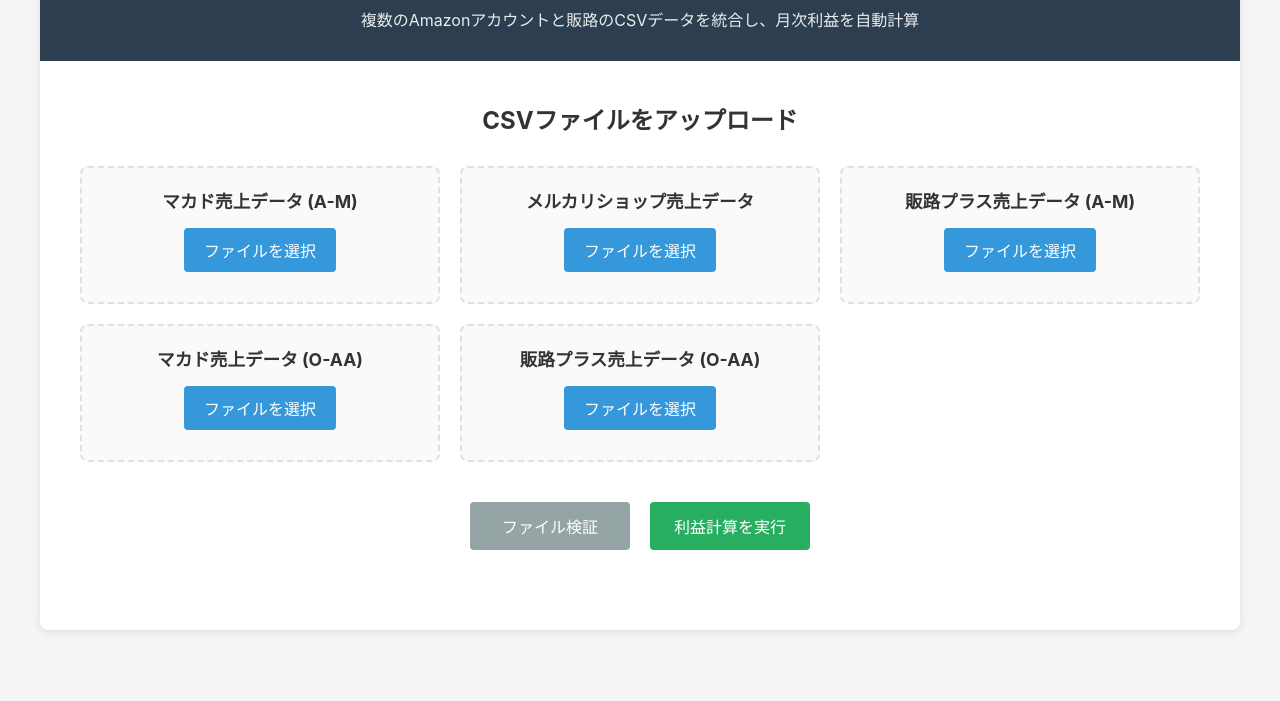
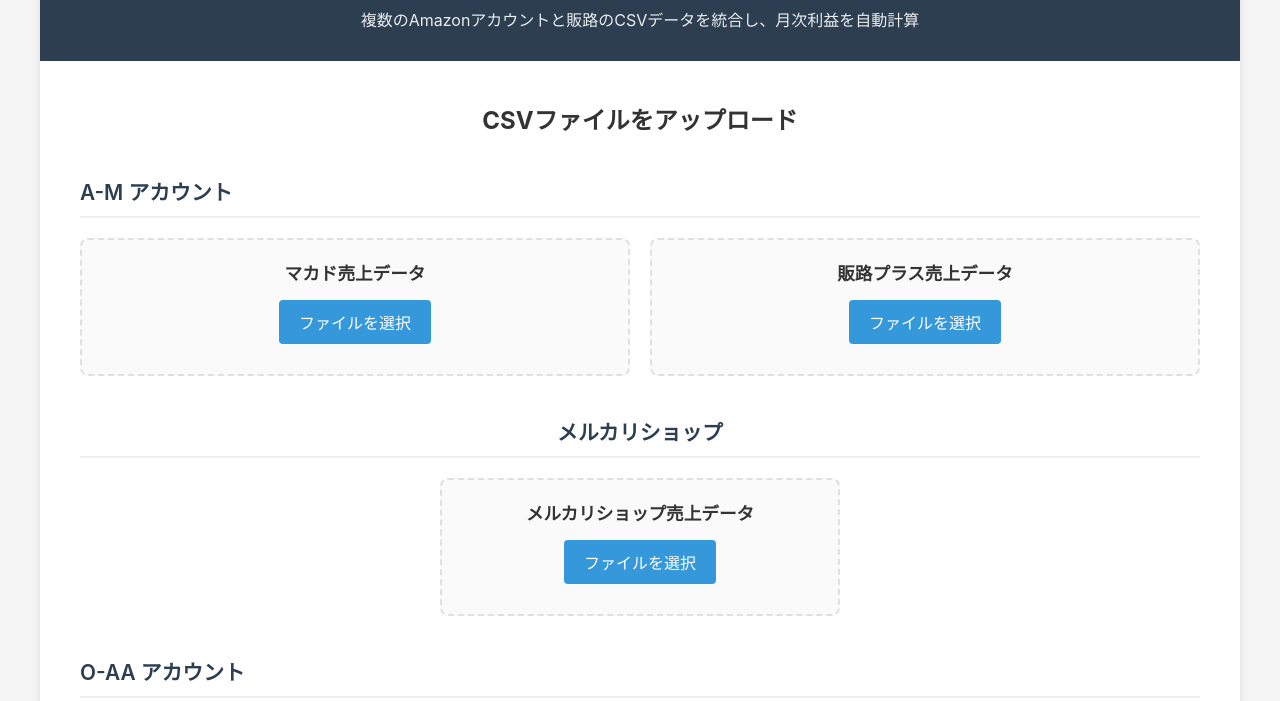
Before and after one commit to yannsunn/amazon-profit-calculator, a plain HTML site: page static/index.html in a window 1280 px wide. Shown: the part 99-800 px from the top of the page. Drawn offline with Linux system fonts and the light colour scheme.

Commit message:
Reorganize upload sections for better visibility
- Group files by account type (A-M, Mercari, O-AA)
- Add clear section headers with visual separators
- Center Mercari section as standalone upload
- Remove redundant (A-M)/(O-AA) labels from individual items
- Improve overall layout and user experience

```diff
--- a/static/index.html
+++ b/static/index.html
@@ -58,6 +58,29 @@
             grid-template-columns: repeat(auto-fit, minmax(350px, 1fr));
             gap: 20px;
             margin-bottom: 30px;
+        }
+
+        .account-section {
+            margin-bottom: 40px;
+        }
+
+        .account-title {
+            font-size: 1.3rem;
+            font-weight: 600;
+            color: #2c3e50;
+            margin-bottom: 20px;
+            padding-bottom: 10px;
+            border-bottom: 2px solid #ecf0f1;
+        }
+
+        .mercari-section {
+            margin: 40px 0;
+            text-align: center;
+        }
+
+        .mercari-section .upload-item {
+            max-width: 400px;
+            margin: 0 auto;
         }
 
         .upload-item {
@@ -316,42 +339,56 @@
 
         <div class="main-content">
             <div class="upload-section">
-                <h2 style="text-align: center; margin-bottom: 30px; color: #333;">CSVファイルをアップロード</h2>
+                <h2 style="text-align: center; margin-bottom: 40px; color: #333;">CSVファイルをアップロード</h2>
 
+                <!-- A-Mアカウント -->
+                <div class="account-section">
+                    <div class="account-title">A-M アカウント</div>
                     <div class="upload-grid">
                         <div class="upload-item" id="upload-makad-a-m">
-                        <h3>マカド売上データ (A-M)</h3>
+                            <h3>マカド売上データ</h3>
                             <input type="file" class="file-input" id="file-makad-a-m" accept=".csv">
                             <label for="file-makad-a-m" class="file-label">ファイルを選択</label>
                             <div class="file-name" id="name-makad-a-m"></div>
                         </div>
 
+                        <div class="upload-item" id="upload-hanro-a-m">
+                            <h3>販路プラス売上データ</h3>
+                            <input type="file" class="file-input" id="file-hanro-a-m" accept=".csv">
+                            <label for="file-hanro-a-m" class="file-label">ファイルを選択</label>
+                            <div class="file-name" id="name-hanro-a-m"></div>
+                        </div>
+                    </div>
+                </div>
+
+                <!-- メルカリショップ -->
+                <div class="mercari-section">
+                    <div class="account-title">メルカリショップ</div>
                     <div class="upload-item" id="upload-mercari">
                         <h3>メルカリショップ売上データ</h3>
                         <input type="file" class="file-input" id="file-mercari" accept=".csv">
                         <label for="file-mercari" class="file-label">ファイルを選択</label>
                         <div class="file-name" id="name-mercari"></div>
                     </div>
-
-                    <div class="upload-item" id="upload-hanro-a-m">
-                        <h3>販路プラス売上データ (A-M)</h3>
-                        <input type="file" class="file-input" id="file-hanro-a-m" accept=".csv">
-                        <label for="file-hanro-a-m" class="file-label">ファイルを選択</label>
-                        <div class="file-name" id="name-hanro-a-m"></div>
                 </div>
 
+                <!-- O-AAアカウント -->
+                <div class="account-section">
+                    <div class="account-title">O-AA アカウント</div>
+                    <div class="upload-grid">
                         <div class="upload-item" id="upload-makad-o-aa">
-                        <h3>マカド売上データ (O-AA)</h3>
+                            <h3>マカド売上データ</h3>
                             <input type="file" class="file-input" id="file-makad-o-aa" accept=".csv">
                             <label for="file-makad-o-aa" class="file-label">ファイルを選択</label>
                             <div class="file-name" id="name-makad-o-aa"></div>
                         </div>
 
                         <div class="upload-item" id="upload-hanro-o-aa">
-                        <h3>販路プラス売上データ (O-AA)</h3>
+                            <h3>販路プラス売上データ</h3>
                             <input type="file" class="file-input" id="file-hanro-o-aa" accept=".csv">
                             <label for="file-hanro-o-aa" class="file-label">ファイルを選択</label>
                             <div class="file-name" id="name-hanro-o-aa"></div>
+                        </div>
                     </div>
                 </div>
             </div>
```
Lines whose indentation alone changed are shown as unchanged.
